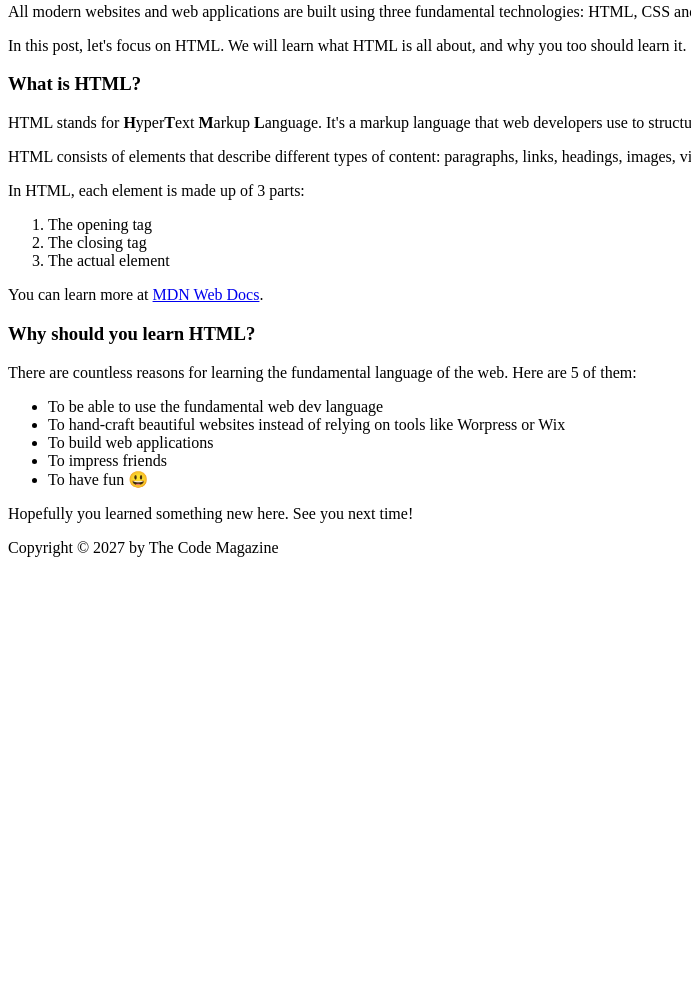
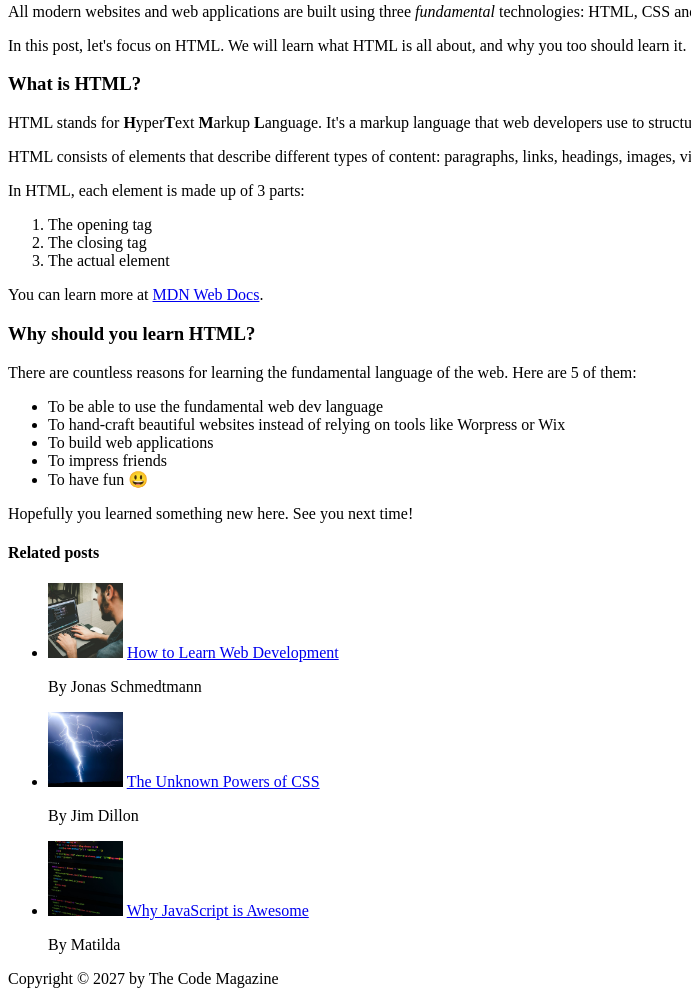
Before and after one commit to 08024763000biyi-dev/web-dev-journey-2026, a plain HTML site: page code-magazine/index.html in a window 1280 px wide. Shown: the part 487-1483 px from the top of the page, without its empty margins (0-691 px from the left). Before the commit the page ends 1052 px from the top, so only its background shows below. Drawn offline with Linux system fonts and the light colour scheme.

Commit message:
feat: complete code magazine project structure and documentation

```diff
--- a/code-magazine/index.html
+++ b/code-magazine/index.html
@@ -35,8 +35,8 @@
 
       <p>
         All modern websites and web applications are built using three
-        fundamental technologies: HTML, CSS and JavaScript. These are the
-        languages of the web.
+        <em>fundamental</em> technologies: HTML, CSS and JavaScript. These are
+        the languages of the web.
       </p>
 
       <p>
@@ -98,6 +98,42 @@
       <p>Hopefully you learned something new here. See you next time!</p>
     </article>
 
+    <aside>
+      <h4>Related posts</h4>
+      <ul>
+        <li>
+          <img
+            src="images/related-1.jpg"
+            alt="An image of someone coding"
+            width="75"
+            height="75"
+          />
+          <a href="#">How to Learn Web Development</a>
+          <p>By Jonas Schmedtmann</p>
+        </li>
+        <li>
+          <img
+            src="images/related-2.jpg"
+            alt="A lightning image"
+            width="75"
+            height="75"
+          />
+          <a href="#">The Unknown Powers of CSS</a>
+          <p>By Jim Dillon</p>
+        </li>
+        <li>
+          <img
+            src="images/related-3.jpg"
+            alt="HTML codes"
+            width="75"
+            height="75"
+          />
+          <a href="#">Why JavaScript is Awesome</a>
+          <p>By Matilda</p>
+        </li>
+      </ul>
+    </aside>
+
     <footer>Copyright &copy; 2027 by The Code Magazine</footer>
   </body>
 </html>
```
Also changed, not shown: README.md, code-magazine/README.md, code-magazine/images/code magazine preview 1.jpg (added), code-magazine/images/code magazine preview 2.jpg (added), code-magazine/images/code magazine.png (deleted), code-magazine/images/related-1.jpg (added), code-magazine/images/related-2.jpg (added), code-magazine/images/related-3.jpg (added), images/code-magazine-preview.png (added).
